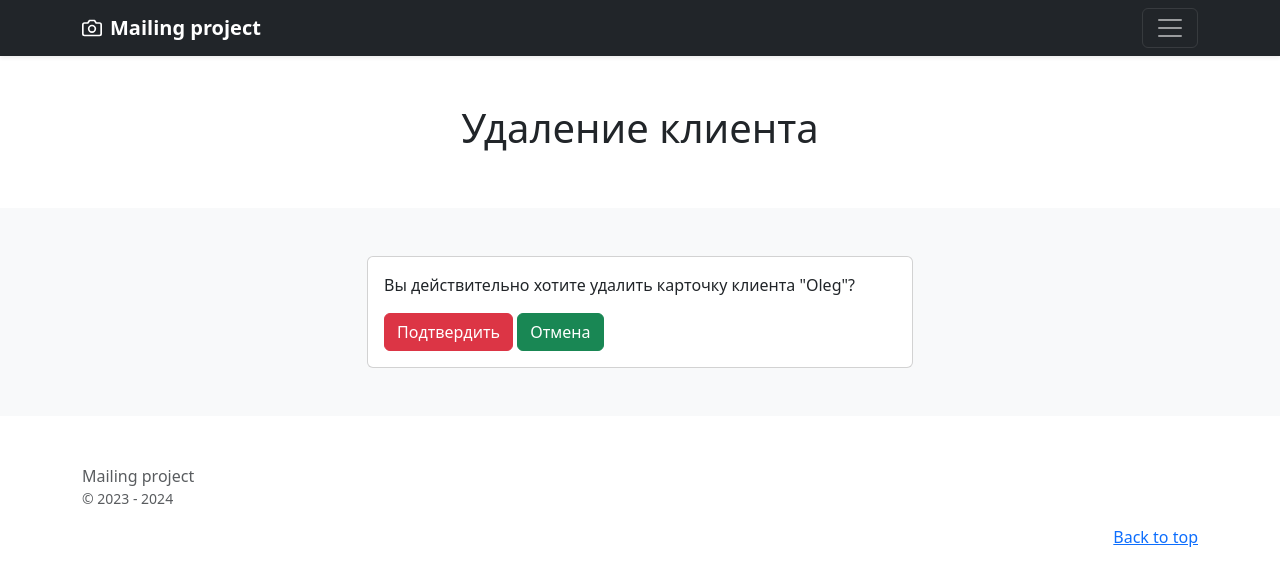
After one commit to skysaika/cwdjango, a Django app: page /client_delete/3/ in a window 1280 px wide. The commit adds this page. Shown: the top 586 px of the page. Run offline with Django 4.2, Linux system fonts and the light colour scheme; data comes from the database, SQL or seed files in the repository; some libraries are stand-ins or nearby versions.

Commit message:
create client_confirm_delete.html, add ClientDeleteView(in views.py), path(in urls.py), add button in inc_client_card.html

```diff
--- /dev/null
+++ b/mailing/templates/mailing/client_confirm_delete.html
@@ -0,0 +1,21 @@
+{% extends 'mailing/base.html' %}
+{% load static %}
+{#{% load filters %}#}
+
+{% block content %}
+    <div class="row">
+    <!-- форма для удаления клиента -->
+    <div class="col-md-6 offset-md-3">
+        <div class="card">
+            <div class="card-body">
+                <form method="post">
+                    {% csrf_token %}
+                    <p>Вы действительно хотите удалить карточку клиента "{{ object.first_name }}"?</p>
+                    <button type="submit" class="btn btn-danger">Подтвердить</button>
+                    <a href="{% url 'mailing:client_list' %}" class="btn btn-success">Отмена</a>
+                </form>
+            </div>
+        </div>
+    </div>
+    </div>
+{% endblock %}
--- a/mailing/templates/mailing/includes/inc_client_card.html
+++ b/mailing/templates/mailing/includes/inc_client_card.html
@@ -10,7 +10,7 @@
                 <div class="btn-group">
                     <a href="{% url 'mailing:client_detail' object.pk %}" type="button" class="btn btn-sm btn-outline-secondary">View</a>
                     <a href="{% url 'mailing:client_edit' object.pk %}" type="button" class="btn btn-sm btn-outline-secondary">Edit</a>
-                    {#                    <a href="{% url '#' object.pk %}" type="button" class="btn btn-sm btn-outline-secondary">Delete</a>#}
+                    <a href="{% url 'mailing:client_delete' object.pk %}" type="button" class="btn btn-sm btn-outline-secondary">Delete</a>
                 </div>
                 {#                <small class="text-body-secondary">9 mins</small>#}
             </div>
--- a/mailing/urls.py
+++ b/mailing/urls.py
@@ -1,7 +1,7 @@
 from django.urls import path
 
 from mailing.apps import MailingConfig
-from mailing.views import IndexView, contact, ClientCreateView, ClientListView, ClientDetailView, ClientUpdateView
+from .views import *
 
 app_name = MailingConfig.name
 
@@ -12,6 +12,7 @@ urlpatterns = [
     path('client_edit/<int:pk>/', ClientUpdateView.as_view(), name='client_edit'),  # редактирование клиента
     path('client_list/', ClientListView.as_view(), name='client_list'),  # список клиентов
     path('client_detail/<int:pk>/', ClientDetailView.as_view(), name='client_detail'),  # просмотр клиента
+    path('client_delete/<int:pk>/', ClientDeleteView.as_view(), name='client_delete'),  # удаление клиента
 
 
     path('contact/', contact, name='contact'),  # путь до страницы контактов FBV
--- a/mailing/views.py
+++ b/mailing/views.py
@@ -1,6 +1,6 @@
 from django.shortcuts import render
 from django.urls import reverse_lazy
-from django.views.generic import TemplateView, CreateView, ListView, UpdateView
+from django.views.generic import TemplateView, CreateView, ListView, UpdateView, DeleteView
 
 import mailing
 from mailing.forms import ClientForm
@@ -58,12 +58,15 @@ class ClientDetailView(TemplateView):
         'title': 'Просмотр клиента'
     }
 
-    def get_context_data(self, **kwargs):
-        context = super().get_context_data(**kwargs)
-        return context
 
-
-
+class ClientDeleteView(DeleteView):
+    """Удаление клиента"""
+    model = Client
+    template_name = 'mailing/client_confirm_delete.html'
+    extra_context = {
+        'title': 'Удаление клиента'
+    }
+    success_url = reverse_lazy('mailing:client_list')
 
 
 def contact(request):
```
Also changed, not shown: mailing/templates/mailing/index.html (+9 -0 lines).
